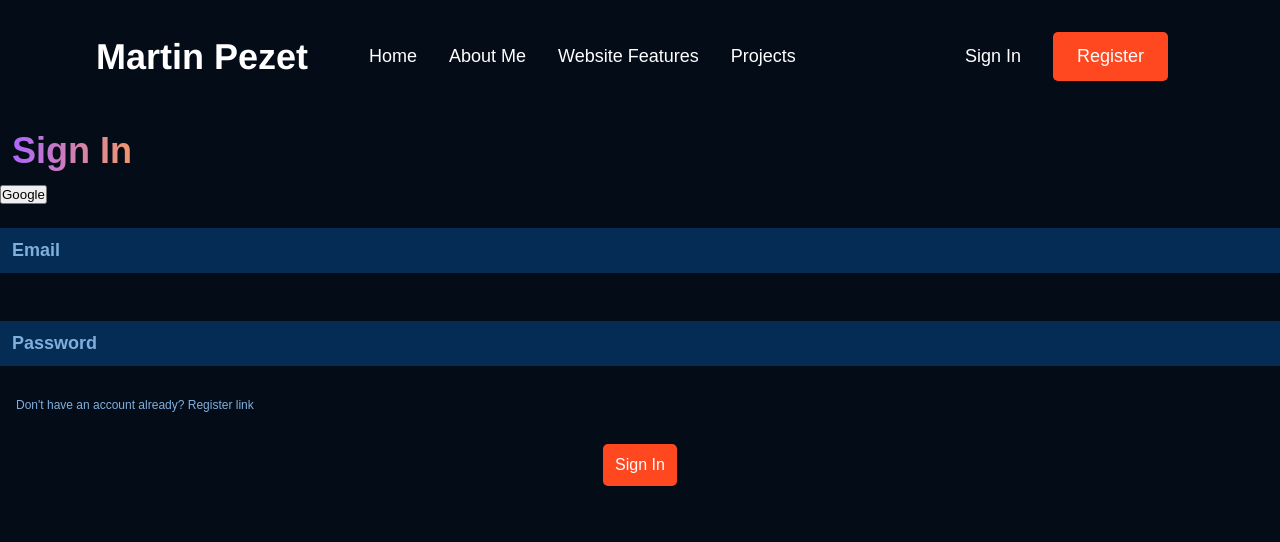
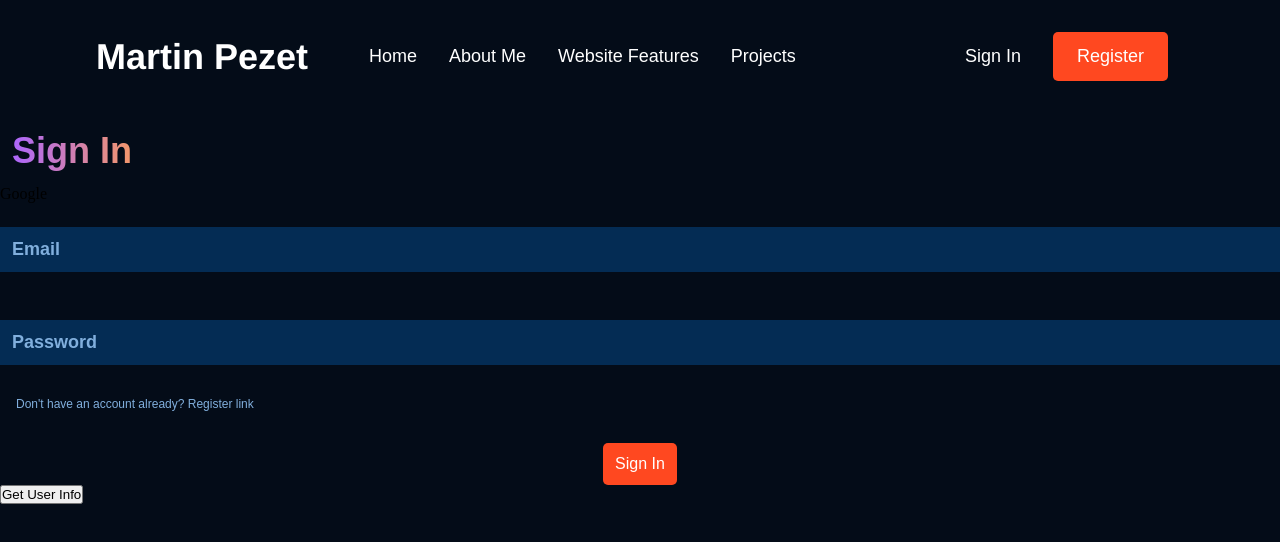
Before and after one commit to MartinPezet/portfolio-website, a React (Create React App) app in the folder client/: page /sign-in in a window 1280 px wide. Shown: the top 542 px of the page. Built offline with nearby package versions, Linux system fonts and the light colour scheme; no server answers.

Commit message:
Added Redirect to google Oauth

```diff
--- a/client/src/components/signIn/SignIn.js
+++ b/client/src/components/signIn/SignIn.js
@@ -5,17 +5,16 @@ import './signIn.css';
 
 const SignIn = () => {
 
-  const GoogleOauth = () => {
+  const [userInfo, setUserInfo] = React.useState('');
+
+  const GetUser = () => {
     console.log("Test")
 
-    // Actually redirect to nodejs server not ann axios call
-
-    axios.get('http://localhost:3001/oauth/google').then(res => {
+    axios.get('http://localhost:3001/get-session-user').then(res => {
       console.log(res);
-
+      setUserInfo(res);
     }).catch(err => {
       console.log(err);
-
     })
   };
 
@@ -25,7 +24,7 @@ const SignIn = () => {
             <h1 className="gradientText">Sign In</h1>
         </div>
 
-        <button onClick={GoogleOauth()}>Google</button>
+        <a href="http://localhost:3001/oauth/google">Google</a>
 
         <form className="signInForm">
             <div className="signInFormContent popupInput">
@@ -39,6 +38,11 @@ const SignIn = () => {
                 <button className="scaleOnHover">Sign In</button>
             </div>
           </form>
+
+
+          <button onClick={GetUser}>Get User Info</button>
+          <p>{userInfo}</p>
+
     </section>
   )
 }
```
Also changed, not shown: client/src/pages/SignInPage/SignInPage.js (line endings or trailing spaces).
